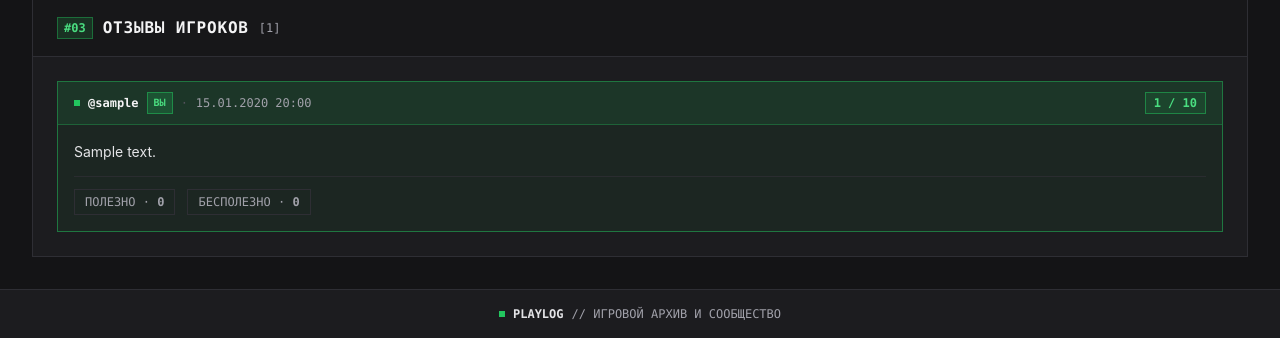
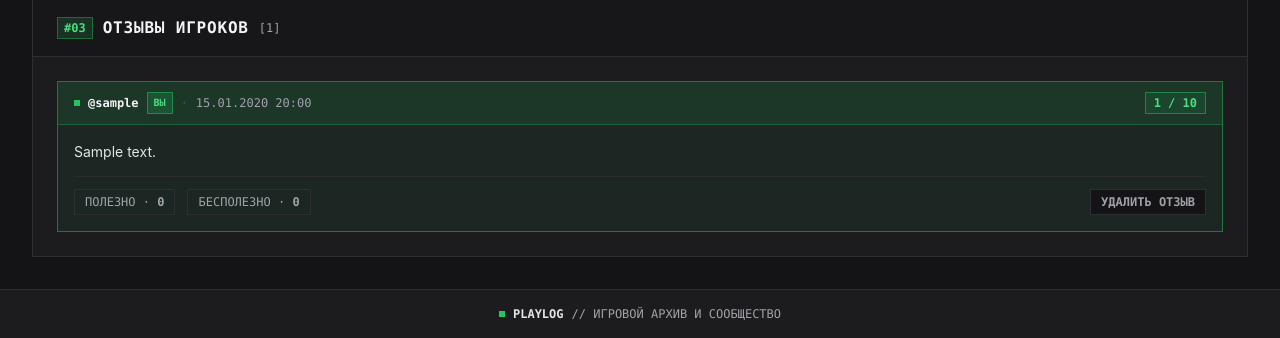
Before and after one commit to WoodenGear-GameDev/Playlog, a Django app: page /games/1/ in a window 1280 px wide. Shown: the part 1232-1570 px from the top of the page. Run offline with Django 5.2, Linux system fonts and the light colour scheme; a user stored in the database is signed in; tables that the repository leaves empty hold one stand-in row (values such as "Sample post"); grey boxes marked "Sample" are stand-in pictures; some libraries are stand-ins or nearby versions.

Commit message:
feat: delete reviews from the site

```diff
--- a/catalog/urls.py
+++ b/catalog/urls.py
@@ -8,4 +8,5 @@ urlpatterns = [
     path('games/<int:pk>/rate/', views.rate_game, name='rate_game'),
     path('games/<int:pk>/rate/delete/', views.delete_rating, name='delete_rating'),
     path('games/<int:game_pk>/reviews/<int:pk>/vote/', views.vote_review, name='vote_review'),
+    path('games/<int:game_pk>/reviews/<int:pk>/delete/', views.delete_review, name='delete_review'),
 ]
--- a/catalog/views.py
+++ b/catalog/views.py
@@ -3,6 +3,7 @@ from urllib.parse import urlencode
 from django.contrib import messages
 from django.contrib.auth.decorators import login_required
 from django.core.paginator import Paginator
+from django.core.exceptions import PermissionDenied
 from django.db import IntegrityError
 from django.db.models import Avg, Count, F, Q
 from django.shortcuts import get_object_or_404, redirect, render
@@ -199,3 +200,21 @@ def vote_review(request, game_pk, pk):
     return redirect(
         _reviews_url(game_pk, request.POST.get('sort'), request.POST.get('page'))
     )
+
+@login_required
+@require_POST
+def delete_review(request, game_pk, pk):
+    rating = get_object_or_404(Rating, pk=pk, game_id=game_pk)
+    if rating.user_id != request.user.pk and not request.user.is_staff:
+        raise PermissionDenied
+
+    # Двойной клик: отзыв уже удалён, повторять нечего
+    if rating.text:
+        rating.votes.all().delete()
+        rating.text = ''
+        rating.save(update_fields=['text', 'updated_at'])
+        messages.success(request, 'Отзыв удалён. Оценка сохранена.')
+
+    return redirect(
+        _reviews_url(game_pk, request.POST.get('sort'), request.POST.get('page'))
+    )
--- a/templates/catalog/game_detail.html
+++ b/templates/catalog/game_detail.html
@@ -397,6 +397,18 @@
                         </a>
                         {% endif %}
                         {% endif %}
+                        {% if review.is_mine or user.is_staff %}
+                        <form method="post" action="{% url 'delete_review' game.pk review.pk %}" class="inline sm:ml-auto"
+                              onsubmit="return confirm('Удалить отзыв? Оценка сохранится, текст и голоса под ним будут стёрты.');">
+                            {% csrf_token %}
+                            <input type="hidden" name="sort" value="{{ sort }}">
+                            <input type="hidden" name="page" value="{{ reviews_page.number }}">
+                            <button type="submit"
+                                    class="px-2.5 py-1 font-semibold uppercase border border-paper-300 dark:border-carbon-800 hover:border-red-500 dark:hover:border-red-500 bg-paper-50 dark:bg-carbon-950 text-zinc-600 dark:text-zinc-400 hover:text-red-600 dark:hover:text-red-400 transition-colors">
+                                УДАЛИТЬ ОТЗЫВ{% if not review.is_mine %} (МОДЕРАТОР){% endif %}
+                            </button>
+                        </form>
+                        {% endif %}
                     </div>
                 </div>
             </article>
```
